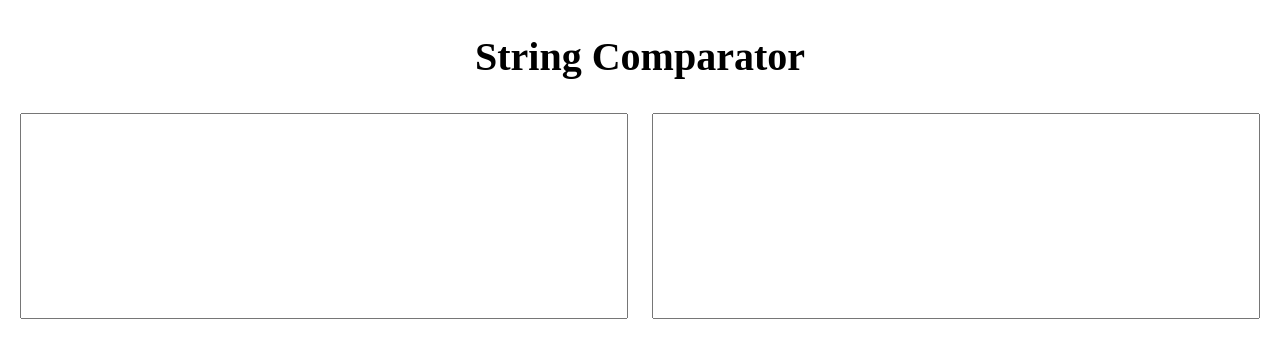
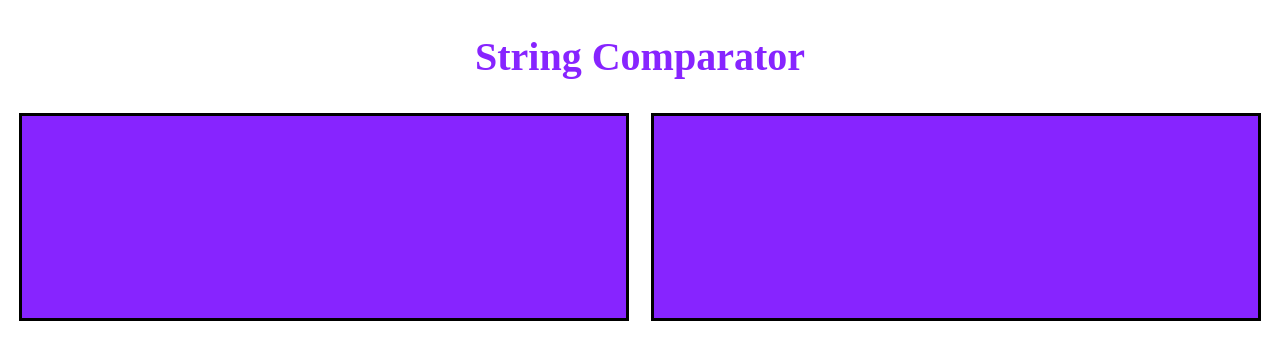
Before and after one commit to Maheshwarigadakh/String-Comparator, a plain HTML site: page index.html in a window 1280 px wide. Drawn offline with Linux system fonts and the light colour scheme.

Commit message:
overall style add

```diff
--- a/index.html
+++ b/index.html
@@ -9,18 +9,24 @@
         h2{
             text-align: center;
             font-size: 40px;
+            color: rgb(135, 36, 255);
         }
         .box{
             display: flex;
             justify-content: space-around;
+
         }
         .input-box {
             height: 200px;
             width: 600px;
+            background-color: rgb(135, 36, 255);
+            font-size: 35px;
+            color: white;
+            border: 3px solid black;
         }
         #result-match{
             text-align: center;
-            font-size: 30px;
+            font-size: 40px;
         }
     </style>
 </head>
```
